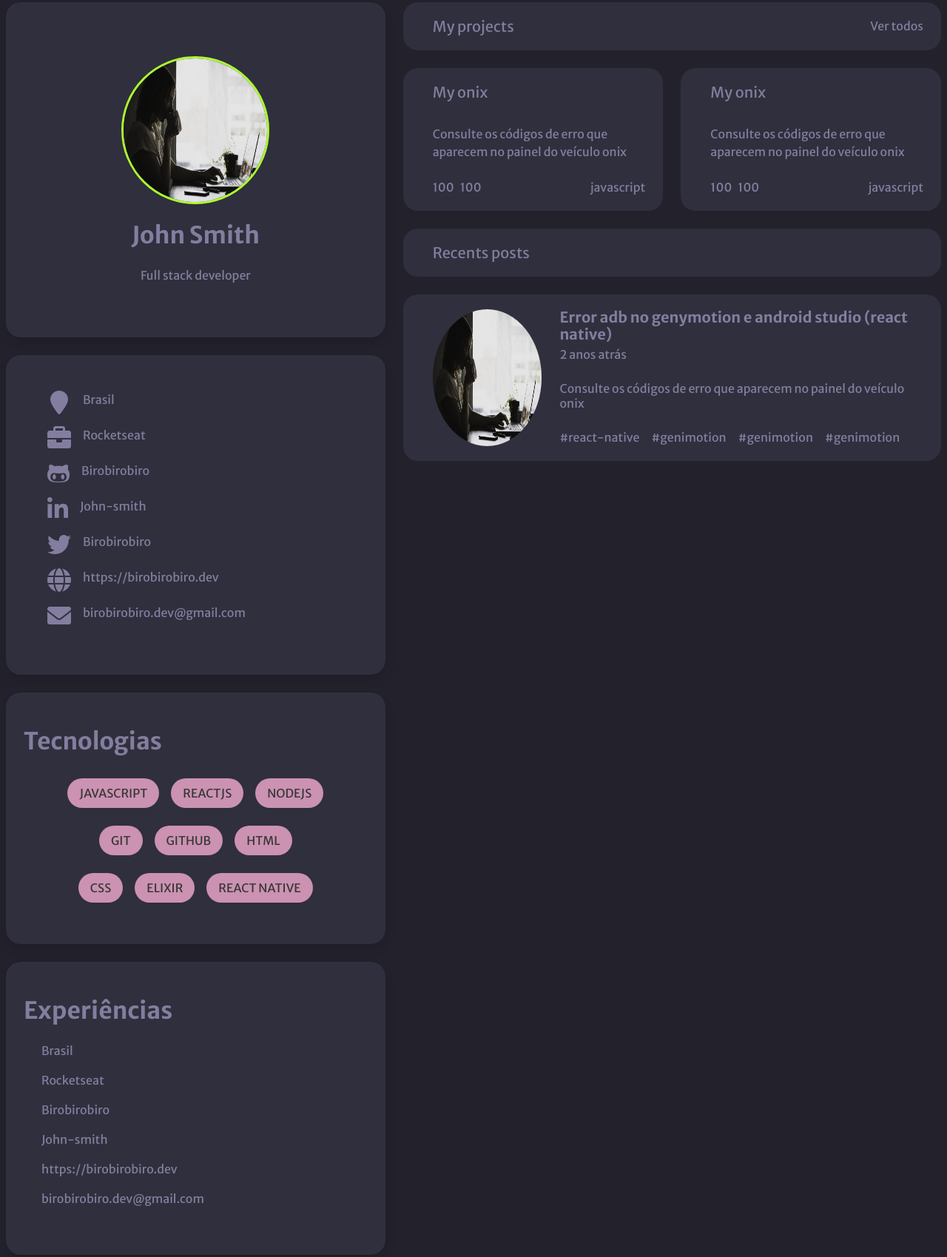
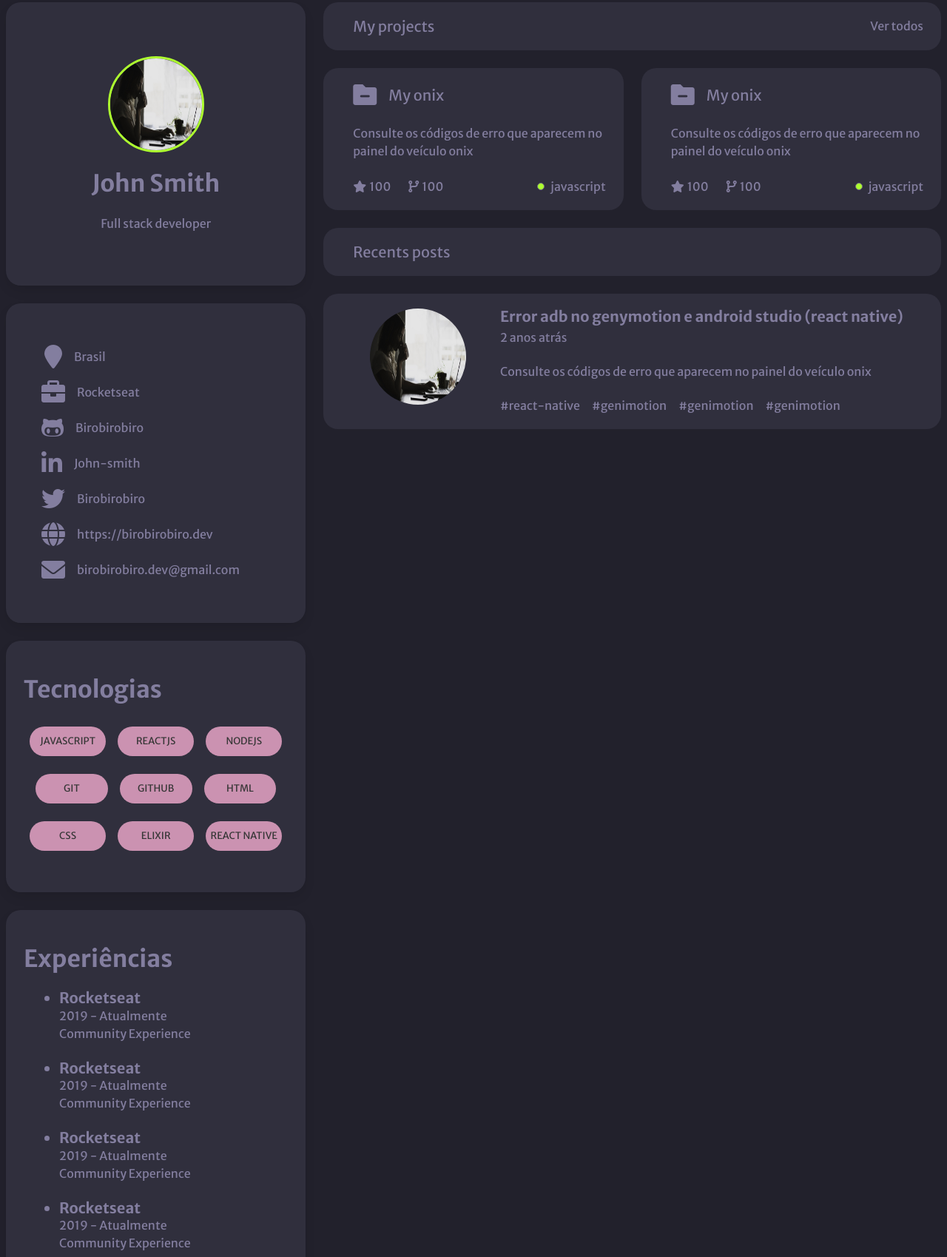
Before and after one commit to JoaoMaiaa/portfolio-discover, a website: page index.html in a window 1280 px wide. Shown: the part 21-1720 px from the top of the page at 74% size. Drawn offline with nearby package versions, Linux system fonts and the light colour scheme.

Commit message:
projeto do discover com bulma finalizado

```diff
--- a/assets/styles/styles.css
+++ b/assets/styles/styles.css
@@ -57,8 +57,8 @@ body{
 
 .card-image img{
     margin-top:25px;
-    height:200px;
-    width:200px;
+    height:130px;
+    width:130px;
     border-radius:50%!important;
     background-position:center!important;
     background-size:cover!important;
@@ -67,12 +67,28 @@ body{
 
 .rounded-span{
     border-radius:20px;
+    width:140px;
+    height:40px;
+    font-size:13px;
 }
 
 .second-image img{
-    height:100%;
-    width:200px;
+    height:130px;
+    width:130px;
     border-radius:50%!important;
     background-position:center!important;
     background-size:cover!important;
 }
+
+.li-style li{
+    list-style-type:disc;
+}
+
+.js-span{
+    height:10px;
+    width:10px;
+    background-color:greenyellow;
+    border-radius:50%;
+    border:solid 1px #6e6a86;
+
+}
--- a/index.html
+++ b/index.html
@@ -18,7 +18,7 @@
 
     <div class="container is-fullhd py-5 px-2">
         <div class="columns">
-            <div class="column is-5">
+            <div class="column is-4">
                 <div class="card p-6 background-card">
                     <div class="card-image is-flex is-align-items-center is-justify-content-center">
                         <img class="" src="assets/images/laptop-gc21f19791_1920.jpg" alt="John smith">
@@ -31,13 +31,48 @@
                 <div class="card px-4 py-5 background-card mt-5">
                     <div class="card-content">
                         <ul class="icon-text-size">
-                            <li class="is-flex mb-4 ml-1"><i class="px-4 fa-2x text-color fa-solid fa-location-pin"></i><a class="ml-1 text-color" href="#">Brasil</a></li>
-                            <li class="is-flex mb-4"><i class="px-4 fa-2x text-color fa-solid fa-briefcase"></i><a class="text-color" href="#">Rocketseat</a></li>
-                            <li class="is-flex mb-4"><i class="px-4 fa-2x text-color fa-brands fa-github-alt"></i><a class="text-color" href="#">Birobirobiro</a></li>
-                            <li class="is-flex mb-4"><i class="px-4 fa-2x text-color fa-brands fa-linkedin-in"></i><a class="text-color" href="#">John-smith</a></li>
-                            <li class="is-flex mb-4"><i class="px-4 fa-2x text-color fa-brands fa-twitter"></i><a class="text-color" href="#">Birobirobiro</a></li>
-                            <li class="is-flex mb-4"><i class="px-4 fa-2x text-color fa-solid fa-globe"></i><a class="text-color" href="#">https://birobirobiro.dev</a></li>
-                            <li class="is-flex mb-4"><i class="px-4 fa-2x text-color fa-solid fa-envelope"></i><a class="text-color" href="#">birobirobiro.dev@gmail.com</a></li>
+                            <a class="text-color" href="#">
+                                <li class="ml-1 is-flex is-align-items-center p-2">
+                                    <i class="fa-2x mr-4 text-color fa-solid fa-location-pin"></i>
+                                    Brasil
+                                </li>
+                            </a>
+                            <a class="text-color" href="#">
+                                <li class="is-flex is-align-items-center p-2">
+                                    <i class="fa-2x mr-4 text-color fa-solid fa-briefcase"></i>
+                                    Rocketseat
+                                </li>
+                            </a>
+                            <a class="text-color" href="#">
+                                <li class="is-flex is-align-items-center p-2">
+                                    <i class="fa-2x mr-4 text-color fa-brands fa-github-alt"></i>
+                                    Birobirobiro
+                                </li>
+                            </a>
+                            <a class="text-color" href="#">
+                                <li class="is-flex is-align-items-center p-2">
+                                    <i class="fa-2x mr-4 text-color fa-brands fa-linkedin-in"></i>
+                                    John-smith
+                                </li>
+                            </a>
+                            <a class="text-color" href="#">
+                                <li class="is-flex is-align-items-center  p-2">
+                                    <i class="fa-2x mr-4 text-color fa-brands is-justify-content-center fa-twitter"></i>
+                                    Birobirobiro
+                                </li>
+                            </a>
+                            <a class="text-color" href="#">
+                                <li class="is-flex is-align-items-center p-2">
+                                    <i class="fa-2x mr-4 text-color fa-solid fa-globe"></i>
+                                    https://birobirobiro.dev
+                                </li>
+                            </a>
+                            <a class="text-color" href="#">
+                                <li class="is-flex is-align-items-center p-2">
+                                    <i class="fa-2x mr-4 text-color fa-solid fa-envelope"></i>
+                                    birobirobiro.dev@gmail.com
+                                </li>
+                            </a>
                         </ul>
                     </div>
                 </div>
@@ -45,35 +80,35 @@
                     <div class="card-content ">
                         <p class="title text-color">Tecnologias</p>
                         <div class="mb-2 is-flex is-justify-content-center">
-                            <span class="rounded-span has-text-dark px-4 py-2 m-2 bg-techs is-uppercase">
+                            <span class="rounded-span is-flex is-align-items-center is-justify-content-center has-text-dark m-2 bg-techs is-uppercase">
                                 Javascript
                             </span>
-                            <span class="rounded-span has-text-dark px-4 py-2 m-2 bg-techs is-uppercase">
+                            <span class="rounded-span has-text-dark is-flex is-align-items-center is-justify-content-center m-2 bg-techs is-uppercase">
                                 ReactJs
                             </span>
-                            <span class="rounded-span has-text-dark px-4 py-2 m-2 bg-techs is-uppercase">
+                            <span class="rounded-span has-text-dark is-flex is-align-items-center is-justify-content-center m-2 bg-techs is-uppercase">
                                 NodeJs
                             </span>
                         </div>
                         <div class="m-2 is-flex is-justify-content-center">
-                            <span class="rounded-span has-text-dark px-4 py-2 m-2 bg-techs is-uppercase">
+                            <span class="rounded-span has-text-dark is-flex is-align-items-center is-justify-content-center m-2 bg-techs is-uppercase">
                                 Git
                             </span>
-                            <span class="rounded-span has-text-dark px-4 py-2 m-2 bg-techs is-uppercase">
+                            <span class="rounded-span has-text-dark is-flex is-align-items-center is-justify-content-center m-2 bg-techs is-uppercase">
                                 GitHub
                             </span>
-                            <span class="rounded-span has-text-dark px-4 py-2 m-2 bg-techs is-uppercase">
+                            <span class="rounded-span has-text-dark is-flex is-align-items-center is-justify-content-center m-2 bg-techs is-uppercase">
                                 Html
                             </span>
                         </div>
                         <div class="mt-2 is-flex is-justify-content-center">
-                            <span class="rounded-span has-text-dark px-4 py-2 m-2 bg-techs is-uppercase">
+                            <span class="rounded-span has-text-dark is-flex is-align-items-center is-justify-content-center m-2 bg-techs is-uppercase">
                                 Css
                             </span>
-                            <span class="rounded-span has-text-dark px-4 py-2 m-2 bg-techs is-uppercase">
+                            <span class="rounded-span has-text-dark is-flex is-align-items-center is-justify-content-center m-2 bg-techs is-uppercase">
                                 Elixir
                             </span>
-                            <span class="rounded-span has-text-dark px-4 py-2 m-2 bg-techs is-uppercase">
+                            <span class="rounded-span has-text-dark is-flex is-align-items-center is-justify-content-center m-2 bg-techs is-uppercase">
                                 React native
                             </span>
                         </div>
@@ -82,31 +117,67 @@
                 <div class="card py-5 background-card mt-5">
                     <div class="card-content">
                         <p class="title text-color">Experiências</p>
-                        <ul class="px-5">
-                            <li class="mb-4"><a class="text-color" href="#">Brasil</a></li>
-                            <li class="mb-4"><a class="text-color" href="#">Rocketseat</a></li>
-                            <li class="mb-4"><a class="text-color" href="#">Birobirobiro</a></li>
-                            <li class="mb-4"><a class="text-color" href="#">John-smith</a></li>
-                            <li class="mb-4"><a class="text-color" href="#">https://birobirobiro.dev</a></li>
-                            <li class="mb-4"><a class="text-color" href="#">birobirobiro.dev@gmail.com</a></li>
+                        <ul class="px-6">
+                            <a href="#" class="text-color li-style">
+                                <li class="title text-color is-5 mb-0">Rocketseat</li>
+                                <span>2019 - Atualmente</span>
+                                <br/>
+                                <span>Community Experience</span>
+                            </a>
+                            <a href="#" class="text-color li-style">
+                                <li class="title text-color mt-5 is-5 mb-0">Rocketseat</li>
+                                <span>2019 - Atualmente</span>
+                                <br/>
+                                <span>Community Experience</span>
+                            </a>
+                            <a href="#" class="text-color li-style">
+                                <li class="title text-color mt-5 is-5 mb-0">Rocketseat</li>
+                                <span>2019 - Atualmente</span>
+                                <br/>
+                                <span>Community Experience</span>
+                            </a>
+                            <a href="#" class="text-color li-style">
+                                <li class="title text-color mt-5 is-5 mb-0">Rocketseat</li>
+                                <span>2019 - Atualmente</span>
+                                <br/>
+                                <span>Community Experience</span>
+                            </a>
                         </ul>
                     </div>
                 </div>
                 <div class="card py-5 background-card mt-5">
                     <div class="card-content">
                         <p class="title text-color">Educação</p>
-                        <ul class="px-5">
-                            <li class="mb-4"><a class="text-color" href="#">Brasil</a></li>
-                            <li class="mb-4"><a class="text-color" href="#">Rocketseat</a></li>
-                            <li class="mb-4"><a class="text-color" href="#">Birobirobiro</a></li>
-                            <li class="mb-4"><a class="text-color" href="#">John-smith</a></li>
-                            <li class="mb-4"><a class="text-color" href="#">https://birobirobiro.dev</a></li>
-                            <li class="mb-4"><a class="text-color" href="#">birobirobiro.dev@gmail.com</a></li>
+                        <ul class="px-6">
+                            <a href="#" class="text-color li-style">
+                                <li class="title text-color is-5 mb-0">Rocketseat</li>
+                                <span>2019 - 2019</span>
+                                <br/>
+                                <span>GoStack</span>
+                            </a>
+                            <a href="#" class="text-color li-style">
+                                <li class="title text-color mt-5 is-5 mb-0">Rocketseat</li>
+                                <span>2019 - 2020</span>
+                                <br/>
+                                <span>Ignite</span>
+                            </a>
+                            <a href="#" class="text-color li-style">
+                                <li class="title text-color mt-5 is-5 mb-0">Rocketseat</li>
+                                <span>2019 - 2021</span>
+                                <br/>
+                                <span>Ignite Pro</span>
+                            </a>
+                            <a href="#" class="text-color li-style">
+                                <li class="title text-color mt-5 is-5 mb-0">Rocketseat</li>
+                                <span>2019 - 2021</span>
+                                <br/>
+                                <span>Ignite Pro</span>
+                            </a>
                         </ul>
                     </div>
                 </div>
             </div>
-            <div class="column is-7">
+            <div class="column is-8">
                 <div class="notification background-card is-flex is-justify-content-space-between">
                     <p class="subtitle text-color project">My projects</p>
                     <a href="#" class="text-color">Ver todos</a>
@@ -115,14 +186,22 @@
                     <div class="column is-6">
                         <div class="is-rounded notification background-card">
                             <a href="#">
-                                <p class="subtitle text-color">My onix</p>
-                                <p class="text-color pt-2">Consulte os códigos de erro que aparecem no painel do veículo onix</p>
+                                <span class="is-flex pb-5">
+                                    <i class="mr-4 text-color fa-2x fa-solid fa-folder-minus"></i>
+                                    <p class="subtitle text-color is-flex is-align-items-center">My onix</p>
+                                 </span>
+                                <p class="text-color">Consulte os códigos de erro que aparecem no painel do veículo onix</p>
                                 <div class="is-flex is-justify-content-space-between">
                                     <div class="is-flex mt-5">
+                                        <i class="mr-1 text-color fa-solid fa-star is-flex is-align-items-center"></i>
                                         <p class="text-color">100</p>
-                                        <p class="text-color ml-2">100</p>
+                                        <i class="fa-solid text-color fa-code-branch is-flex is-align-items-center ml-5 mr-1"></i>
+                                        <p class="text-color">100</p>
                                     </div>
-                                    <p class="text-color mt-5">javascript</p>
+                                    <div class="is-flex mt-5 is-align-items-center">
+                                        <span class="js-span mr-2"></span>
+                                        <p class="text-color">javascript</p>
+                                    </div>
                                 </div>
                             </a>
                         </div>
@@ -130,14 +209,22 @@
                     <div class="column is-6">
                         <div class="is-rounded notification background-card">
                             <a href="#">
-                                <p class="subtitle text-color">My onix</p>
-                                <p href="#" class="text-color pt-2">Consulte os códigos de erro que aparecem no painel do veículo onix</p>
+                                <span class="is-flex pb-5">
+                                    <i class="mr-4 text-color fa-2x fa-solid fa-folder-minus"></i>
+                                    <p class="subtitle text-color is-flex is-align-items-center">My onix</p>
+                                 </span>
+                                <p class="text-color">Consulte os códigos de erro que aparecem no painel do veículo onix</p>
                                 <div class="is-flex is-justify-content-space-between">
                                     <div class="is-flex mt-5">
+                                        <i class="mr-1 text-color fa-solid fa-star is-flex is-align-items-center"></i>
                                         <p class="text-color">100</p>
-                                        <p class="text-color ml-2">100</p>
+                                        <i class="fa-solid text-color fa-code-branch is-flex is-align-items-center ml-5 mr-1"></i>
+                                        <p class="text-color">100</p>
                                     </div>
-                                    <p class="text-color mt-5">javascript</p>
+                                    <div class="is-flex mt-5 is-align-items-center">
+                                        <span class="js-span mr-2"></span>
+                                        <p class="text-color">javascript</p>
+                                    </div>
                                 </div>
                             </a>
                         </div>
@@ -157,7 +244,7 @@
                                     <p class="title is-5 text-color mb-1">Error adb no genymotion e android studio (react native)</p>
                                     <p class="text-color">2 anos atrás</p>
                                     <p class="subtitle pt-5 text-color pt-5 is-6">Consulte os códigos de erro que aparecem no painel do veículo onix</a>
-                                    <ul class="is-flex">
+                                    <ul class="is-flex is-flex-wrap-wrap">
                                         <li class="text-color">#react-native</li>
                                         <li class="text-color ml-4 mr-4">#genimotion</li>
                                         <li class="text-color mr-4">#genimotion</li>
```
